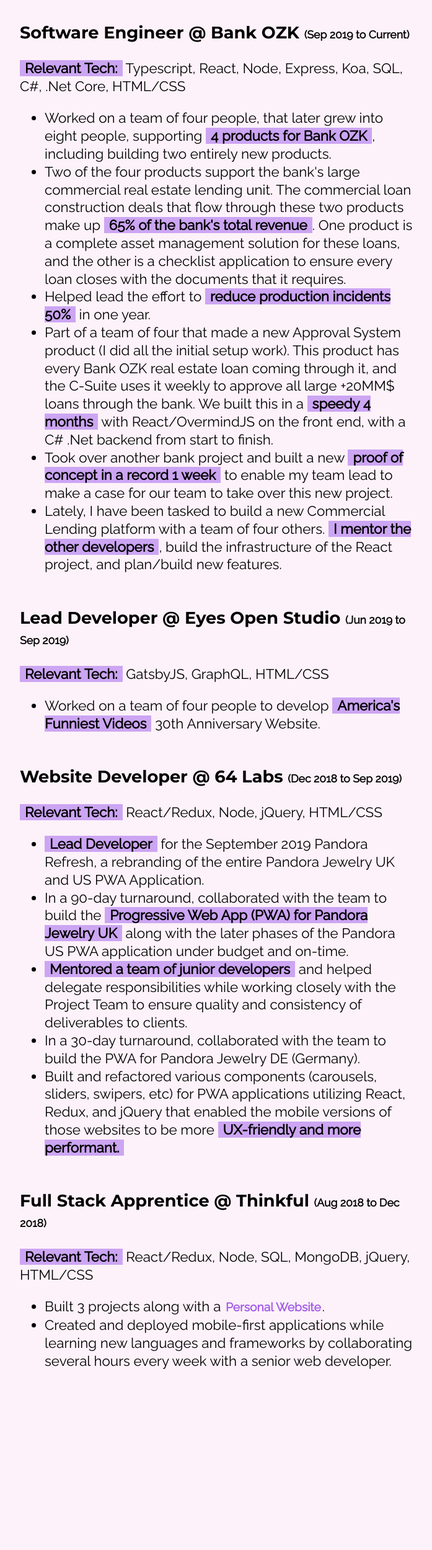
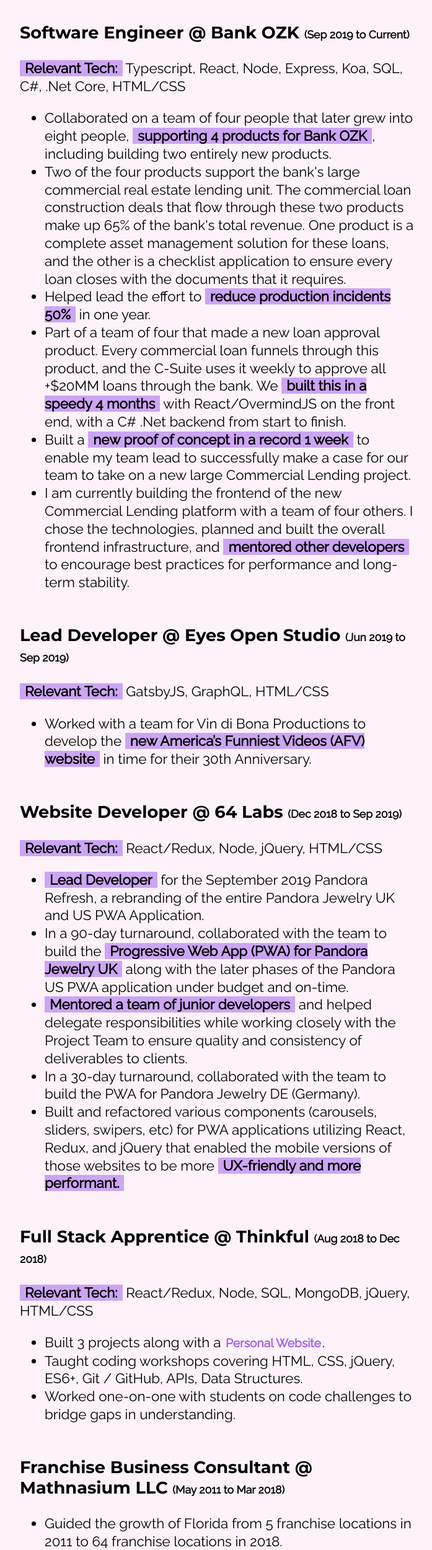
Before and after one commit to mathewbwilliamson/mattwilliamsonportfoliov2, a React (Create React App) app: page /work in a window 1280 px wide. Shown: the part 234-2734 px from the top of the page at 62% size, without its empty margins (288-985 px from the left). Before the commit the page ends 2466 px from the top, so only its background shows below. Built offline with nearby package versions, Linux system fonts and the light colour scheme.

Commit message:
Updated based on resume updates

```diff
--- a/src/WorkPage/WorkPage.js
+++ b/src/WorkPage/WorkPage.js
@@ -9,12 +9,12 @@
         <p><span className="word-highlight">Relevant Tech:</span> Typescript, React, Node, Express, Koa, SQL, C#, .Net Core, HTML/CSS</p>
         <p>
             <ul>
-                <li>Worked on a team of four people, that later grew into eight people, supporting <span className="word-highlight">4 products for Bank OZK</span>, including building two entirely new products.</li>
-                <li>Two of the four products support the bank's large commercial real estate lending unit. The commercial loan construction deals that flow through these two products make up <span className="word-highlight">65% of the bank's total revenue</span>. One product is a complete asset management solution for these loans, and the other is a checklist application to ensure every loan closes with the documents that it requires.</li>
+                <li>Collaborated on a team of four people that later grew into eight people, <span className="word-highlight">supporting 4 products for Bank OZK</span>, including building two entirely new products.</li>
+                <li>Two of the four products support the bank's large commercial real estate lending unit. The commercial loan construction deals that flow through these two products make up 65% of the bank's total revenue. One product is a complete asset management solution for these loans, and the other is a checklist application to ensure every loan closes with the documents that it requires.</li>
                 <li>Helped lead the effort to <span className="word-highlight">reduce production incidents 50%</span> in one year.</li>
-                <li>Part of a team of four that made a new Approval System product (I did all the initial setup work). This product has every Bank OZK real estate loan coming through it, and the C-Suite uses it weekly to approve all large +20MM$ loans through the bank. We built this in a <span className="word-highlight">speedy 4 months</span> with React/OvermindJS on the front end, with a C# .Net backend from start to finish.</li>
-                <li>Took over another bank project and built a new <span className="word-highlight">proof of concept in a record 1 week</span> to enable my team lead to make a case for our team to take over this new project.</li>
-                <li>Lately, I have been tasked to build a new Commercial Lending platform with a team of four others. <span className="word-highlight">I mentor the other developers</span>, build the infrastructure of the React project, and plan/build new features.</li>
+                <li>Part of a team of four that made a new loan approval product. Every commercial loan funnels through this product, and the C-Suite uses it weekly to approve all +$20MM loans through the bank. We <span className="word-highlight">built this in a speedy 4 months</span> with React/OvermindJS on the front end, with a C# .Net backend from start to finish.</li>
+                <li>Built a <span className="word-highlight">new proof of concept in a record 1 week</span> to enable my team lead to successfully make a case for our team to take on a new large Commercial Lending project.</li>
+                <li>I am currently building the frontend of the new Commercial Lending platform with a team of four others. I chose the technologies, planned and built the overall frontend infrastructure, and <span className="word-highlight">mentored other developers</span> to encourage best practices for performance and long-term stability.</li>
             </ul>
         </p>
 
@@ -22,7 +22,7 @@
         <p><span className="word-highlight">Relevant Tech:</span> GatsbyJS, GraphQL, HTML/CSS</p>
         <p>
             <ul>
-                <li>Worked on a team of four people to develop <span className="word-highlight">America's Funniest Videos</span> 30th Anniversary Website.</li>
+                <li>Worked with a team for Vin di Bona Productions to develop the <span className="word-highlight">new America’s Funniest Videos (AFV) website</span> in time for their 30th Anniversary. </li>
             </ul>
         </p>
 
@@ -43,7 +43,28 @@
         <p>
             <ul>
                 <li>Built 3 projects along with a <a href="https://mattwilliamsonportfolio.netlify.app/">Personal Website</a>.</li>
-                <li>Created and deployed mobile-first applications while learning new languages and frameworks by collaborating several hours every week with a senior web developer.</li>
+                <li>Taught coding workshops covering HTML, CSS, jQuery, ES6+, Git / GitHub, APIs, Data Structures.</li>
+                <li>Worked one-on-one with students on code challenges to bridge gaps in understanding.</li>
+            </ul>
+        </p>
+
+        <h3>Franchise Business Consultant @ Mathnasium LLC <span className='smaller'>(May 2011 to Mar 2018)</span></h3>
+        <p>
+            <ul>
+                <li>Guided the growth of Florida from 5 franchise locations in 2011 to 64 franchise locations in 2018.</li>
+                <li>Awarded <span className="word-highlight">Top FBC for 2016</span> due to best revenue growth in the company <span className="word-highlight">(31% increase overall in 2016, 15% same-store sales increase in 2016)</span> along with a 23% increase in 2017.</li>
+                <li>Started as the <span className="word-highlight">first of two Franchise Business Consultants</span> at Mathnasium and helped develop systems to help other team members, including general business Key Performance Indicator systems and Education Key Performance Indicator systems.</li>
+                <li>Developed and led breakout sessions and regional meetings for franchise partners, with topics such as <span className="word-highlight">marketing, lead generation, lead conversion, education, training instructors/staff, controlling expenses</span>, etc. </li>
+            </ul>
+        </p>
+
+        <h3>Owner/Operator @ Mathnasium of New Tampa <span className='smaller'>(Oct 2017 to Aug 2018)</span></h3>
+        <p>
+            <ul>
+                <li>Mathnasium is an international chain of more than 850 learning centers. Since I bought the center in 2007, it consistently achieved <span className="word-highlight">double-digit growth every year</span>.</li>
+                <li>Running the business included marketing, sales, teaching mathematics to students, training instructors, training other franchisees, goal planning, and strategy.</li>
+                <li>Led Mathnasium of New Tampa to be in the <span className="word-highlight">top 75 of Mathnasium centers (out of more than 800)</span>.</li>
+                <li>Personally <span className="word-highlight">trained over 500 instructors</span> to become experts in the Mathnasium method of teaching.</li>
             </ul>
         </p>
     </div>
```
